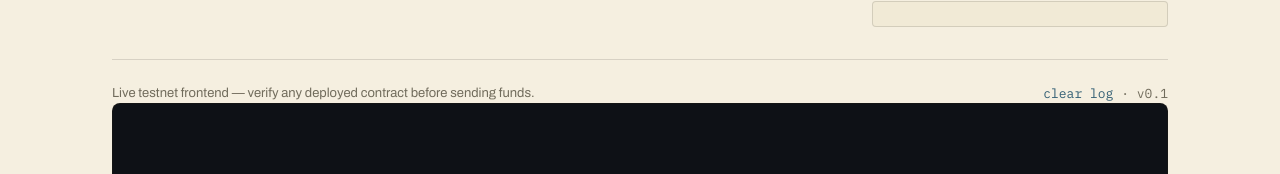
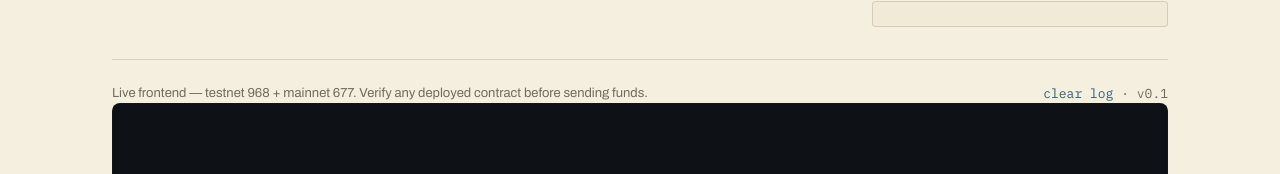
Before and after one commit to Henoch4/agent-vault, a website: page frontend/index.html in a window 1280 px wide. Shown: the part 8530-8704 px from the top of the page. Drawn offline with nearby package versions, Linux system fonts and the light colour scheme.

Commit message:
copy: footer covers both live networks

```diff
--- a/frontend/index.html
+++ b/frontend/index.html
@@ -794,7 +794,7 @@ owner: propose / cancel / accept owner     ── 48h timelock, only proposed ow
       </div>
     </div>
     <div class="foot-bottom">
-      <span>Live testnet frontend — verify any deployed contract before sending funds.</span>
+      <span>Live frontend — testnet 968 + mainnet 677. Verify any deployed contract before sending funds.</span>
       <span class="mono"><a href="#" id="clearLog">clear log</a> · v0.1</span>
     </div>
     <pre class="log mono" id="logfoot"></pre>
```
